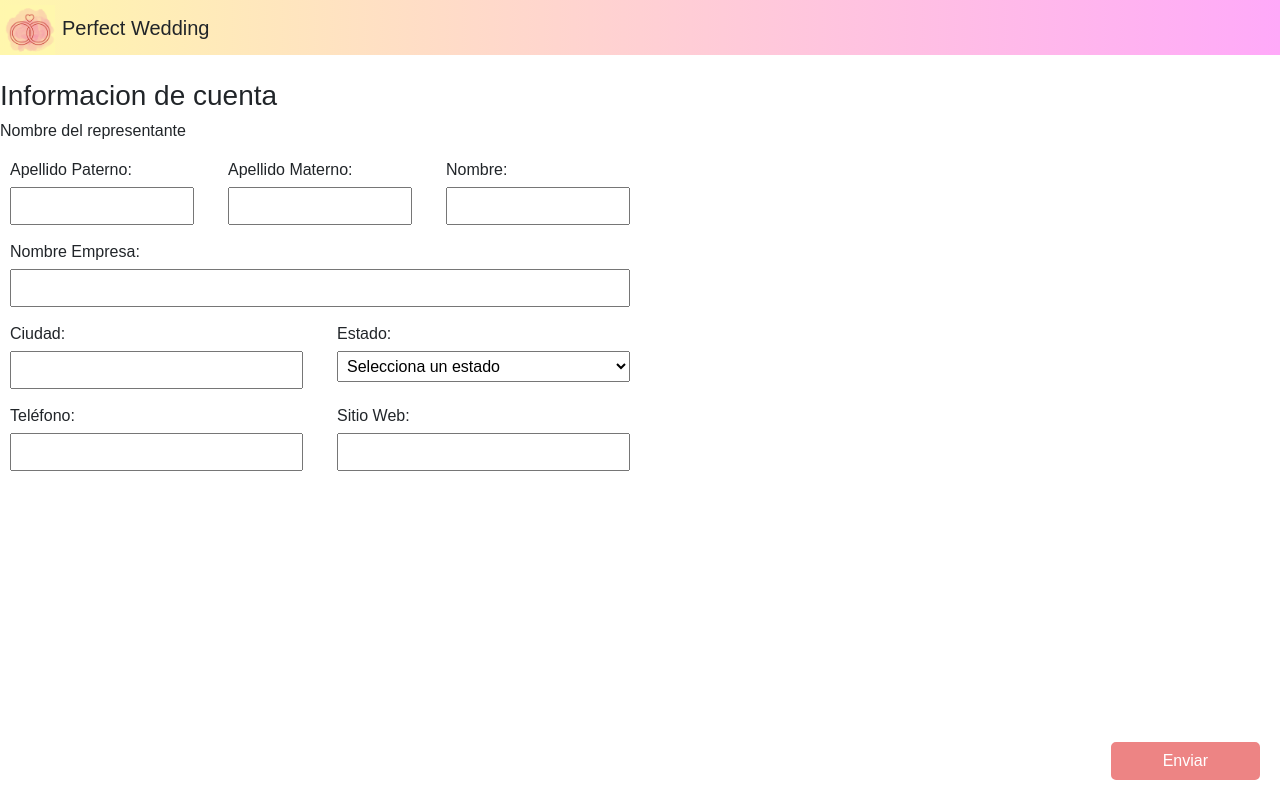
After one commit to TokitoBless/PerfectWedding, a PHP site: page /Proveedor/infoCuenta.php in a window 1280 px wide. The commit adds this page. Run offline with PHP 8.4, Linux system fonts and the light colour scheme.

Commit message:
Form infoProveedor

```diff
--- a/Login-Signup/index.php
+++ b/Login-Signup/index.php
@@ -20,8 +20,8 @@
 <br>
 
 <div class="d-grid gap-2 d-md-flex justify-content-md-end">
-<a class="btn btn-info" href="signup.php" role="button">Sign up</a>
-  <a class="btn btn-info" href="login.php" role="button">Log in</a>
+  <a class="btn btn-info btn-morado" href="signup.php" role="button">Sign up</a>
+  <a class="btn btn-info btn-morado" href="login.php" role="button">Log in</a>
 </div>
 <br>
 <div class="container">
--- a/Login-Signup/signup.php
+++ b/Login-Signup/signup.php
@@ -157,7 +157,8 @@ if (isset($_POST['Nombre']) && isset($_POST['ApePaterno']) && isset($_POST['ApeM
             <div class="col">
             <select name="TipoUsuario"  required>
                 <option value=""></option>
-                <option value="Novia o Novio">Novia o Novio</option>
+                <option value="Novia">Novia</option>
+                <option value="Novio">Novio</option>
                 <option value="Ayudante de boda">Ayudante de boda</option>
                 <option value="Proveedor">Proveedor</option>
             </select>
--- /dev/null
+++ b/Proveedor/infoCuenta.php
@@ -0,0 +1,75 @@
+<!DOCTYPE html>
+<html lang="en">
+<head>
+    <meta charset="UTF-8">
+    <meta name="viewport" content="width=device-width, initial-scale=1.0">
+    <link href="https://cdn.jsdelivr.net/npm/bootstrap@5.3.3/dist/css/bootstrap.min.css" rel="stylesheet" integrity="sha384-QWTKZyjpPEjISv5WaRU9OFeRpok6YctnYmDr5pNlyT2bRjXh0JMhjY6hW+ALEwIH" crossorigin="anonymous">
+    <script src="https://cdn.jsdelivr.net/npm/bootstrap@5.3.3/dist/js/bootstrap.bundle.min.js" integrity="sha384-YvpcrYf0tY3lHB60NNkmXc5s9fDVZLESaAA55NDzOxhy9GkcIdslK1eN7N6jIeHz" crossorigin="anonymous"></script>
+    <link rel="stylesheet" type="text/css" href="styles.css">
+    <title>Informacion de cuenta</title>
+</head>
+<body>
+<nav class="navbar bg-body-tertiary">
+  <div class="container-fluid">
+    <div class="title_nav">
+      <img src="../Imagenes/Wedding planner.png" alt="Logo" width="50" height="50" class="d-inline-block align-text-top">
+      <span>Perfect Wedding</span>
+    </div>
+  </div>
+</nav>
+<br>
+<h3>Informacion de cuenta</h3>
+<h6>Nombre del representante</h6>
+<form class="form-container" action = "infoCuenta.php" method = "POST">
+  <div class="row">
+      <div class="column">
+          <label for="apellido_paterno">Apellido Paterno:</label>
+          <input type="text" id="apellido_paterno" name="apellido_paterno" required>
+      </div>
+      <div class="column">
+          <label for="apellido_materno">Apellido Materno:</label>
+          <input type="text" id="apellido_materno" name="apellido_materno" required>
+      </div>
+      <div class="column">
+          <label>Nombre:</label>
+          <input type="text" name="nombre" required>
+      </div>
+  </div>
+
+  <div class="row">
+      <div class="column-full">
+          <label>Nombre Empresa:</label>
+          <input type="text" name="nombreEmpresa" required>
+      </div>
+  </div>
+
+  <div class="row">
+      <div class="column">
+          <label>Ciudad:</label>
+          <input type="text" name="ciudad" required>
+      </div>
+      <div class="column">
+          <label>Estado:</label>
+          <select id="estado" name="estado" required>
+              <option value="">Selecciona un estado</option>
+              <!-- Añade aquí las opciones de los estados -->
+          </select>
+      </div>
+  </div>
+
+  <div class="row">
+      <div class="column">
+          <label>Teléfono:</label>
+          <input type="text" name="telefono" required>
+      </div>
+      <div class="column">
+          <label >Sitio Web:</label>
+          <input type="url" name="sitio_web">
+      </div>
+  </div>
+
+  <button type="submit" class="btn btn-primary btn-submit">Enviar</button>
+
+</form>
+</body>
+</html>
--- /dev/null
+++ b/Proveedor/styles.css
@@ -0,0 +1,86 @@
+body {
+    margin: 0;
+    padding: 0;
+    font-family: Arial, sans-serif;
+}
+
+nav {
+    background: linear-gradient(to right, #FFF7AD, #FFA9F9);
+    width: 100%;
+    height: 55px; /* Altura de la imagen */
+    display: flex;
+    align-items: center;
+    padding-left: 10px;
+}
+
+.container-fluid {
+    display: flex;
+    align-items: center;
+}
+
+.title_nav {
+    display: flex;
+    align-items: center;
+    font-size: 20px;
+    margin-left: 50px;
+}
+
+.title_nav img {
+    position: absolute;
+    top: 0;
+    left: 0;
+    margin: 5px;
+}
+
+.form-container {
+    width: 50%; /* Ajusta este valor según tus necesidades */
+    min-width: 300px; /* Asegura que el formulario no sea demasiado pequeño */
+}
+
+form {
+    display: flex;
+    flex-direction: column;
+    gap: 15px;
+    padding: 10px;
+}
+
+.row {
+    display: flex;
+    gap: 10px;
+}
+
+.column {
+    flex: 1;
+}
+
+.column-full {
+    flex: 1;
+}
+
+label {
+    display: block;
+    margin-bottom: 5px;
+}
+
+input, select {
+    width: 100%;
+    padding: 5px;
+    box-sizing: border-box;
+}
+
+.btn-submit {
+    background-color: #ED8484;
+    border: 2px solid #ED8484;
+    color: white;
+    padding: 5px 50px;
+    border-radius: 5px;
+    cursor: pointer;
+    position: absolute;
+    bottom: 20px;
+    right: 20px;
+}
+
+.btn-submit:hover {
+    background-color: #ED8484 !important;
+    border-color: #ED8484 !important;
+}
```
Also changed, not shown: Login-Signup/confirmarCorreo.php (+15 -5 lines), Login-Signup/infoAyudante.php (added, +54 -0 lines), Login-Signup/sty.css (+10 -0 lines).
